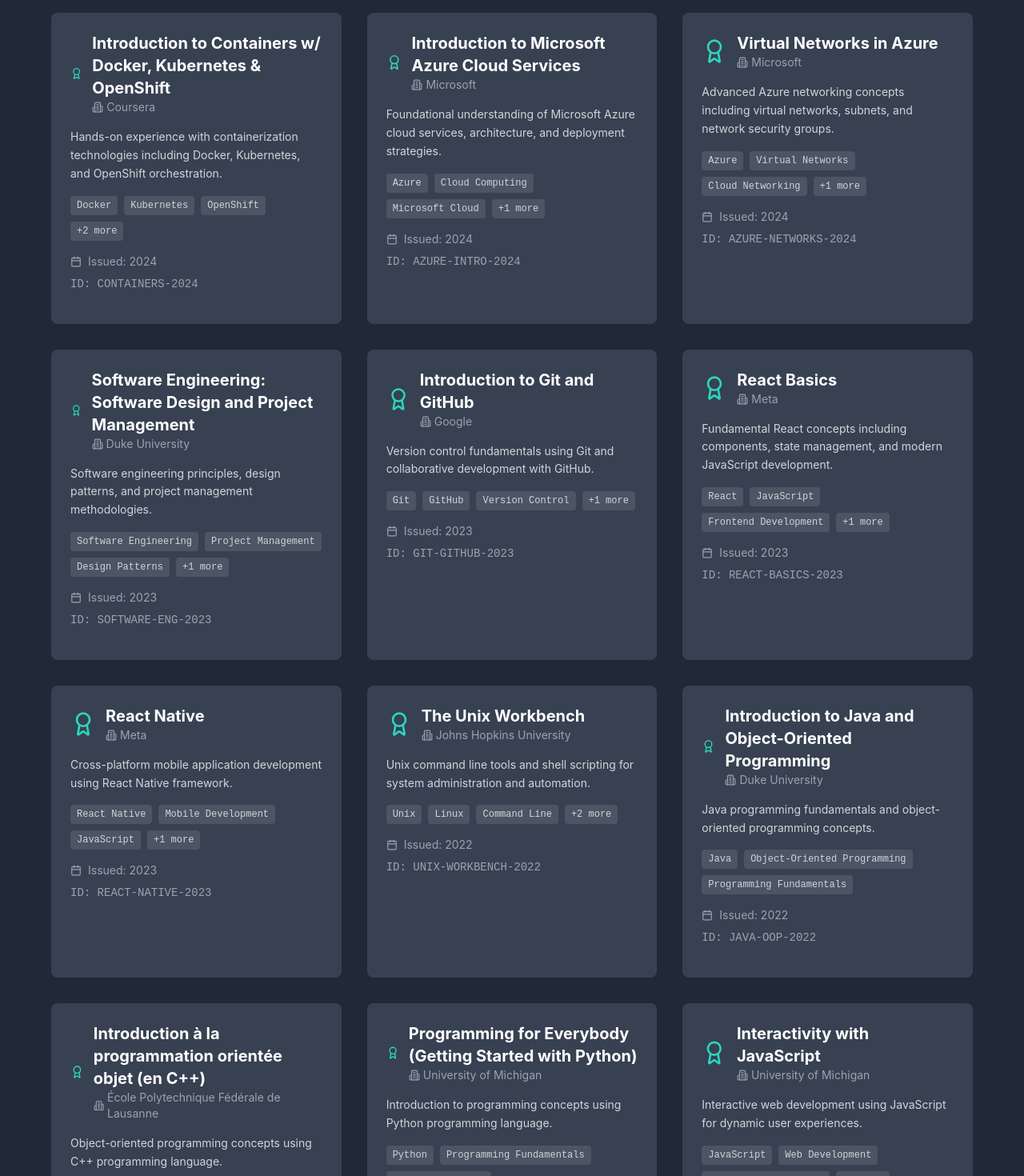
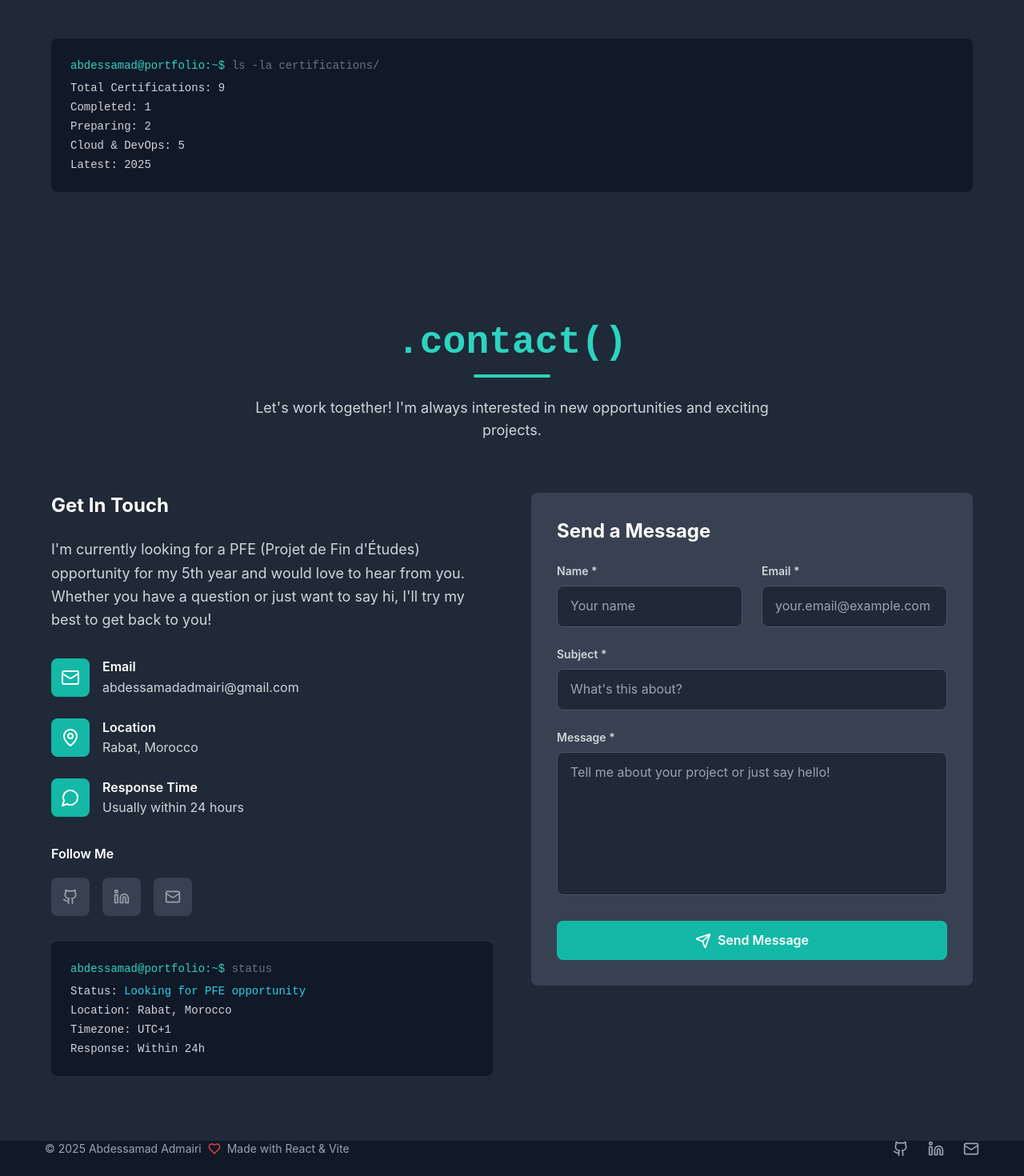
Before and after one commit to DevITJAX/my-devops-portfolio, a React (Vite) app: page / in a window 1280 px wide. Shown: the part 9860-11330 px from the top of the page at 80% size. Built offline with nearby package versions, Linux system fonts and the light colour scheme.

Commit message:
refactor: trim certifications to top 9 and update SEO URLs to custom domain

```diff
--- a/src/data/certifications.js
+++ b/src/data/certifications.js
@@ -105,148 +105,5 @@
     technologies: ["DevOps", "Software Engineering", "CI/CD", "IBM Cloud"],
     verificationUrl: "https://coursera.org/verify",
     featured: true
-  },
-  {
-    id: 10,
-    title: "Introduction to Containers w/ Docker, Kubernetes & OpenShift",
-    issuer: "Coursera",
-    date: "2024",
-    credentialId: "CONTAINERS-2024",
-    description: "Hands-on experience with containerization technologies including Docker, Kubernetes, and OpenShift orchestration.",
-    technologies: ["Docker", "Kubernetes", "OpenShift", "Containerization", "DevOps"],
-    verificationUrl: "https://coursera.org/verify",
-    featured: true
-  },
-  {
-    id: 11,
-    title: "Introduction to Microsoft Azure Cloud Services",
-    issuer: "Microsoft",
-    date: "2024",
-    credentialId: "AZURE-INTRO-2024",
-    description: "Foundational understanding of Microsoft Azure cloud services, architecture, and deployment strategies.",
-    technologies: ["Azure", "Cloud Computing", "Microsoft Cloud", "Cloud Architecture"],
-    verificationUrl: "https://coursera.org/verify",
-    featured: true
-  },
-  {
-    id: 12,
-    title: "Virtual Networks in Azure",
-    issuer: "Microsoft",
-    date: "2024",
-    credentialId: "AZURE-NETWORKS-2024",
-    description: "Advanced Azure networking concepts including virtual networks, subnets, and network security groups.",
-    technologies: ["Azure", "Virtual Networks", "Cloud Networking", "Azure Security"],
-    verificationUrl: "https://coursera.org/verify",
-    featured: true
-  },
-  {
-    id: 13,
-    title: "Software Engineering: Software Design and Project Management",
-    issuer: "Duke University",
-    date: "2023",
-    credentialId: "SOFTWARE-ENG-2023",
-    description: "Software engineering principles, design patterns, and project management methodologies.",
-    technologies: ["Software Engineering", "Project Management", "Design Patterns", "Software Architecture"],
-    verificationUrl: "https://coursera.org/verify",
-    featured: false
-  },
-  {
-    id: 14,
-    title: "Introduction to Git and GitHub",
-    issuer: "Google",
-    date: "2023",
-    credentialId: "GIT-GITHUB-2023",
-    description: "Version control fundamentals using Git and collaborative development with GitHub.",
-    technologies: ["Git", "GitHub", "Version Control", "Collaborative Development"],
-    verificationUrl: "https://coursera.org/verify",
-    featured: false
-  },
-  {
-    id: 15,
-    title: "React Basics",
-    issuer: "Meta",
-    date: "2023",
-    credentialId: "REACT-BASICS-2023",
-    description: "Fundamental React concepts including components, state management, and modern JavaScript development.",
-    technologies: ["React", "JavaScript", "Frontend Development", "Web Development"],
-    verificationUrl: "https://coursera.org/verify",
-    featured: false
-  },
-  {
-    id: 16,
-    title: "React Native",
-    issuer: "Meta",
-    date: "2023",
-    credentialId: "REACT-NATIVE-2023",
-    description: "Cross-platform mobile application development using React Native framework.",
-    technologies: ["React Native", "Mobile Development", "JavaScript", "Cross-Platform"],
-    verificationUrl: "https://coursera.org/verify",
-    featured: false
-  },
-  {
-    id: 17,
-    title: "The Unix Workbench",
-    issuer: "Johns Hopkins University",
-    date: "2022",
-    credentialId: "UNIX-WORKBENCH-2022",
-    description: "Unix command line tools and shell scripting for system administration and automation.",
-    technologies: ["Unix", "Linux", "Command Line", "Shell Scripting", "System Administration"],
-    verificationUrl: "https://coursera.org/verify",
-    featured: false
-  },
-  {
-    id: 18,
-    title: "Introduction to Java and Object-Oriented Programming",
-    issuer: "Duke University",
-    date: "2022",
-    credentialId: "JAVA-OOP-2022",
-    description: "Java programming fundamentals and object-oriented programming concepts.",
-    technologies: ["Java", "Object-Oriented Programming", "Programming Fundamentals"],
-    verificationUrl: "https://coursera.org/verify",
-    featured: false
-  },
-  {
-    id: 19,
-    title: "Introduction à la programmation orientée objet (en C++)",
-    issuer: "École Polytechnique Fédérale de Lausanne",
-    date: "2022",
-    credentialId: "CPP-OOP-2022",
-    description: "Object-oriented programming concepts using C++ programming language.",
-    technologies: ["C++", "Object-Oriented Programming", "Programming Fundamentals"],
-    verificationUrl: "https://coursera.org/verify",
-    featured: false
-  },
-  {
-    id: 20,
-    title: "Programming for Everybody (Getting Started with Python)",
-    issuer: "University of Michigan",
-    date: "2022",
-    credentialId: "PYTHON-BASICS-2022",
-    description: "Introduction to programming concepts using Python programming language.",
-    technologies: ["Python", "Programming Fundamentals", "Computer Science"],
-    verificationUrl: "https://coursera.org/verify",
-    featured: false
-  },
-  {
-    id: 21,
-    title: "Interactivity with JavaScript",
-    issuer: "University of Michigan",
-    date: "2022",
-    credentialId: "JAVASCRIPT-INTERACT-2022",
-    description: "Interactive web development using JavaScript for dynamic user experiences.",
-    technologies: ["JavaScript", "Web Development", "Frontend Development", "DOM Manipulation"],
-    verificationUrl: "https://coursera.org/verify",
-    featured: false
-  },
-  {
-    id: 22,
-    title: "Introduction to CSS3 / Introduction to HTML5",
-    issuer: "University of Michigan",
-    date: "2022",
-    credentialId: "HTML5-CSS3-2022",
-    description: "Modern web development using HTML5 semantic elements and CSS3 styling techniques.",
-    technologies: ["HTML5", "CSS3", "Web Development", "Frontend Development"],
-    verificationUrl: "https://coursera.org/verify",
-    featured: false
   }
 ]
```
